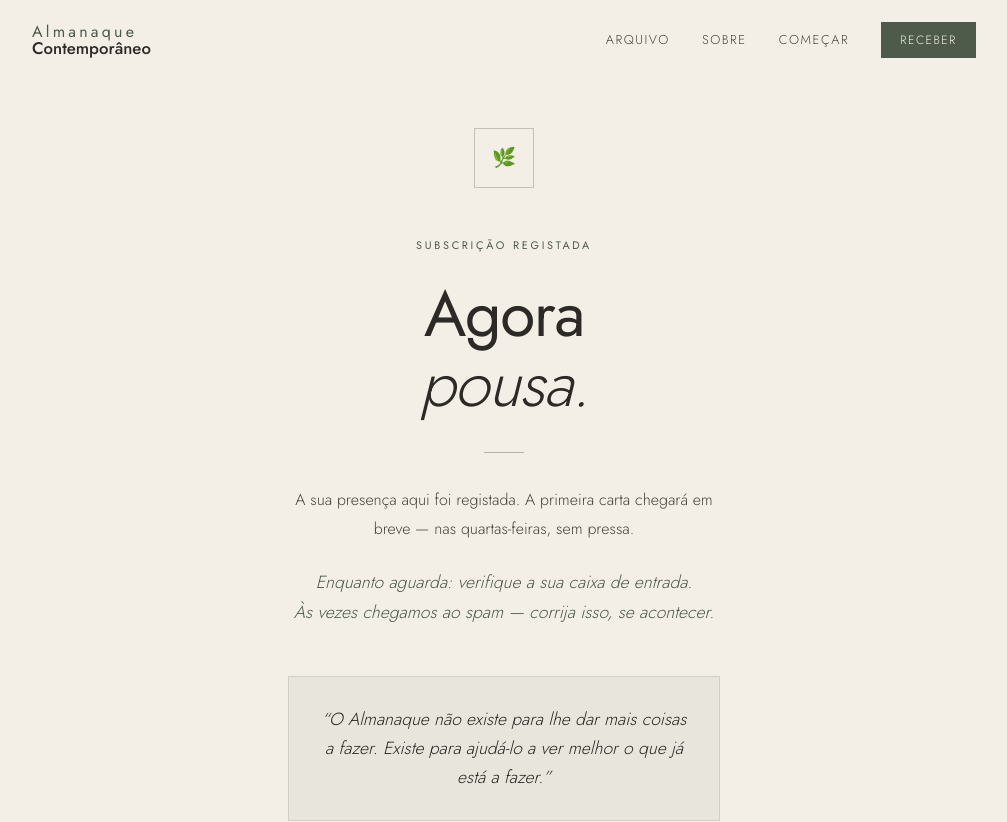
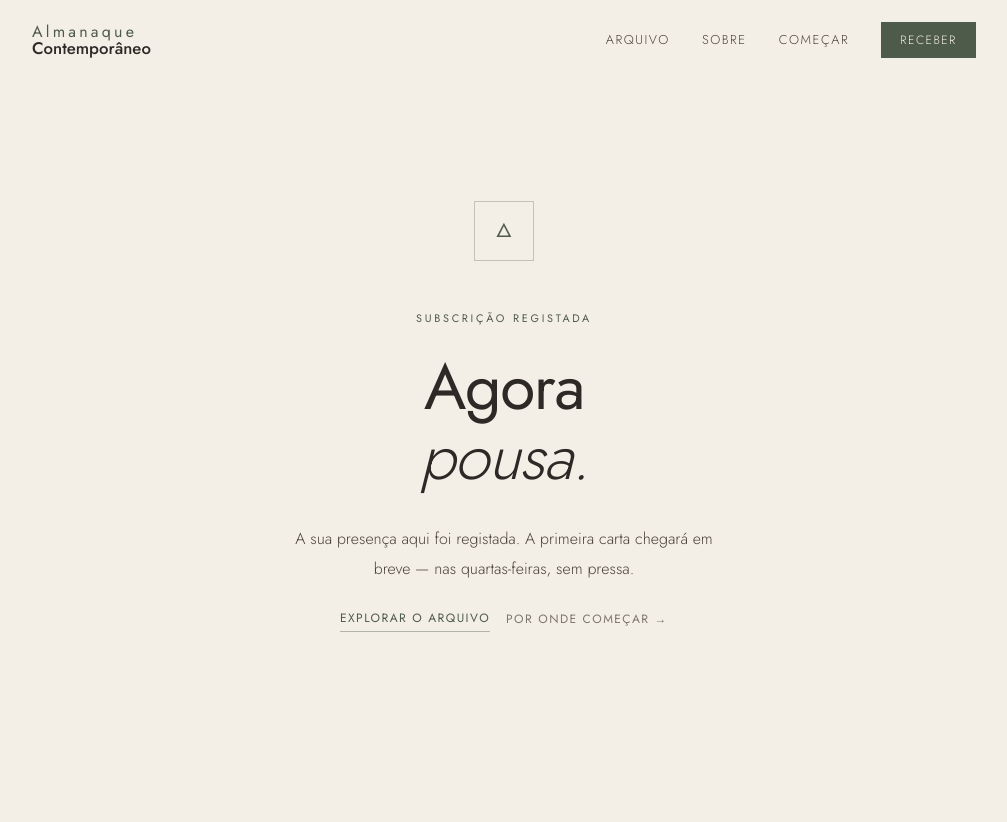
Before and after one commit to Montakatonix/Newsletter-Hugo, a Next.js app: page /gracias in a window 1280 px wide. Shown: the top 822 px of the page, without its empty margins (136-1143 px from the left). Built offline with nearby package versions, Linux system fonts and the light colour scheme.

Commit message:
feat: real page.tsx

```diff
--- a/app/gracias/page.tsx
+++ b/app/gracias/page.tsx
@@ -15,25 +15,17 @@ export default function GraciasPage() {
       <NavBar />
       <main>
         <div className="min-h-screen flex flex-col justify-center items-center" style={{ paddingTop: "8rem", paddingBottom: "6rem" }}>
-          <div className="max-w-lg mx-auto px-6 md:px-10 text-center animate-fade-up">
+          <div className="max-w-lg mx-auto px-6 md:px-10 text-center">
             <div className="flex justify-center mb-12">
               <div style={{ width: "60px", height: "60px", border: "1px solid rgba(79,91,74,0.3)", display: "flex", alignItems: "center", justifyContent: "center" }}>
-                <span style={{ color: "#4F5B4A", fontSize: "1.2rem" }}>🌿</span>
+                <span style={{ color: "#4F5B4A", fontSize: "1.2rem" }}>🜂</span>
               </div>
             </div>
             <p style={{ fontFamily: "var(--font-jost)", fontSize: "0.68rem", letterSpacing: "0.25em", textTransform: "uppercase", color: "#4F5B4A", fontWeight: 400, marginBottom: "1.5rem" }}>Subscrição registada</p>
-            <h1 style={{ fontFamily: "var(--font-cormorant), Georgia, serif", fontSize: "clamp(2.5rem,5vw,4rem)", fontWeight: 400, lineHeight: 1.1, color: "#2C2926", marginBottom: "2rem", letterSpacing: "-0.02em" }}>
-              Agora<br /><span style={{ fontStyle: "italic", fontWeight: 300 }}>pousa.</span>
-            </h1>
-            <div style={{ width: "40px", height: "1px", backgroundColor: "rgba(79,91,74,0.4)", margin: "0 auto 2rem" }} />
+            <h1 style={{ fontFamily: "var(--font-cormorant)", fontSize: "clamp(2.5rem, 5vw, 4rem)", fontWeight: 400, lineHeight: 1.1, color: "#2C2926", marginBottom: "2rem", letterSpacing: "-0.02em" }}>Agora<br /><span style={{ fontStyle: "italic", fontWeight: 300 }}>pousa.</span></h1>
             <p style={{ fontFamily: "var(--font-jost)", fontSize: "1rem", fontWeight: 300, color: "#4A433D", lineHeight: "1.85", marginBottom: "1.5rem" }}>A sua presença aqui foi registada. A primeira carta chegará em breve — nas quartas-feiras, sem pressa.</p>
-            <p style={{ fontFamily: "var(--font-cormorant), Georgia, serif", fontSize: "1.1rem", fontStyle: "italic", color: "#4F5B4A", lineHeight: "1.7", marginBottom: "3rem" }}>Enquanto aguarda: verifique a sua caixa de entrada.<br />Às vezes chegamos ao spam — corrija isso, se acontecer.</p>
-            <div style={{ backgroundColor: "rgba(79,91,74,0.06)", border: "1px solid rgba(79,91,74,0.15)", padding: "1.75rem 2rem", marginBottom: "3rem" }}>
-              <p style={{ fontFamily: "var(--font-cormorant), Georgia, serif", fontSize: "1.1rem", fontStyle: "italic", color: "#2C2926", lineHeight: "1.65" }}>&ldquo;O Almanaque não existe para lhe dar mais coisas a fazer. Existe para ajudá-lo a ver melhor o que já está a fazer.&rdquo;</p>
-            </div>
             <div className="flex flex-col sm:flex-row items-center justify-center gap-4">
               <Link href="/arquivo" style={{ fontFamily: "var(--font-jost)", fontSize: "0.75rem", letterSpacing: "0.12em", textTransform: "uppercase", color: "#4F5B4A", textDecoration: "none", borderBottom: "1px solid rgba(79,91,74,0.4)", paddingBottom: "2px", fontWeight: 400 }}>Explorar o arquivo</Link>
-              <span style={{ color: "rgba(44,41,38,0.2)", fontSize: "0.6rem" }}>—</span>
               <Link href="/comenzar" style={{ fontFamily: "var(--font-jost)", fontSize: "0.75rem", letterSpacing: "0.12em", textTransform: "uppercase", color: "#4A433D", textDecoration: "none", fontWeight: 400, opacity: 0.7 }}>Por onde começar →</Link>
             </div>
           </div>
```
